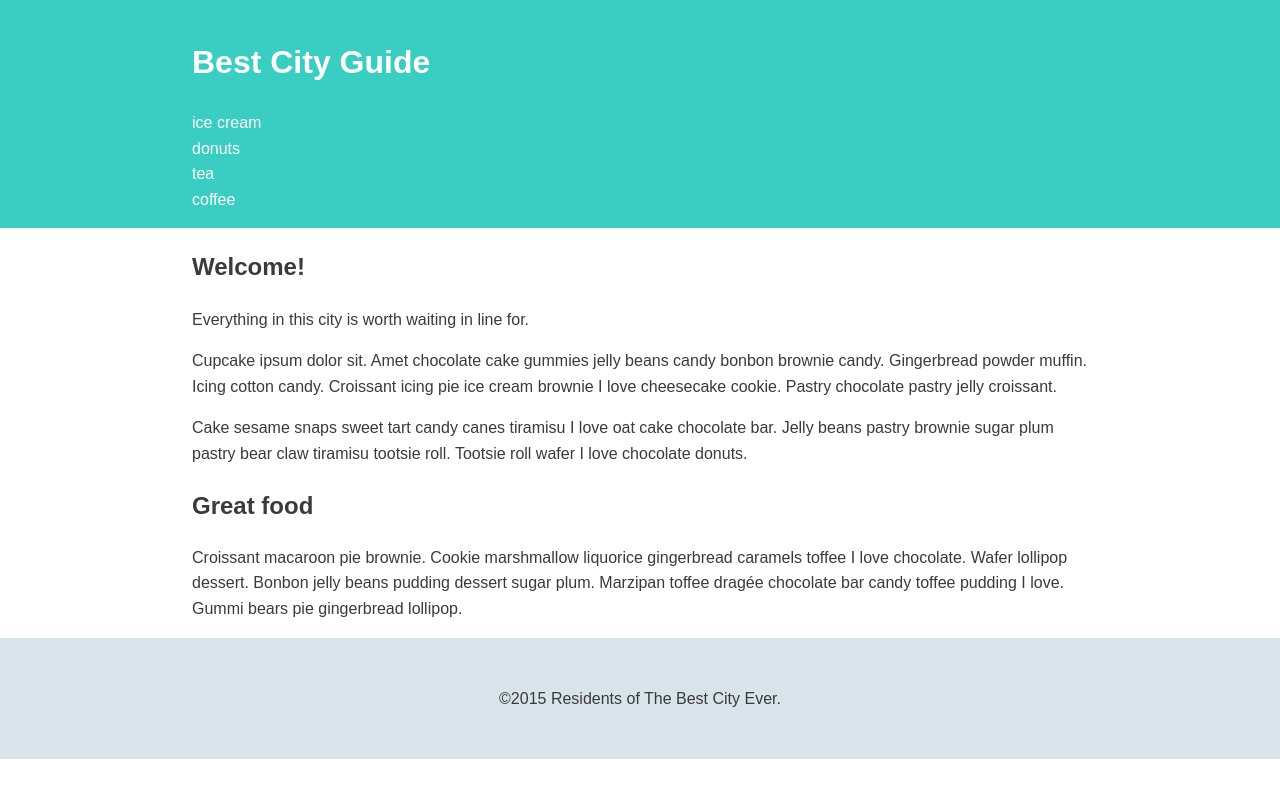
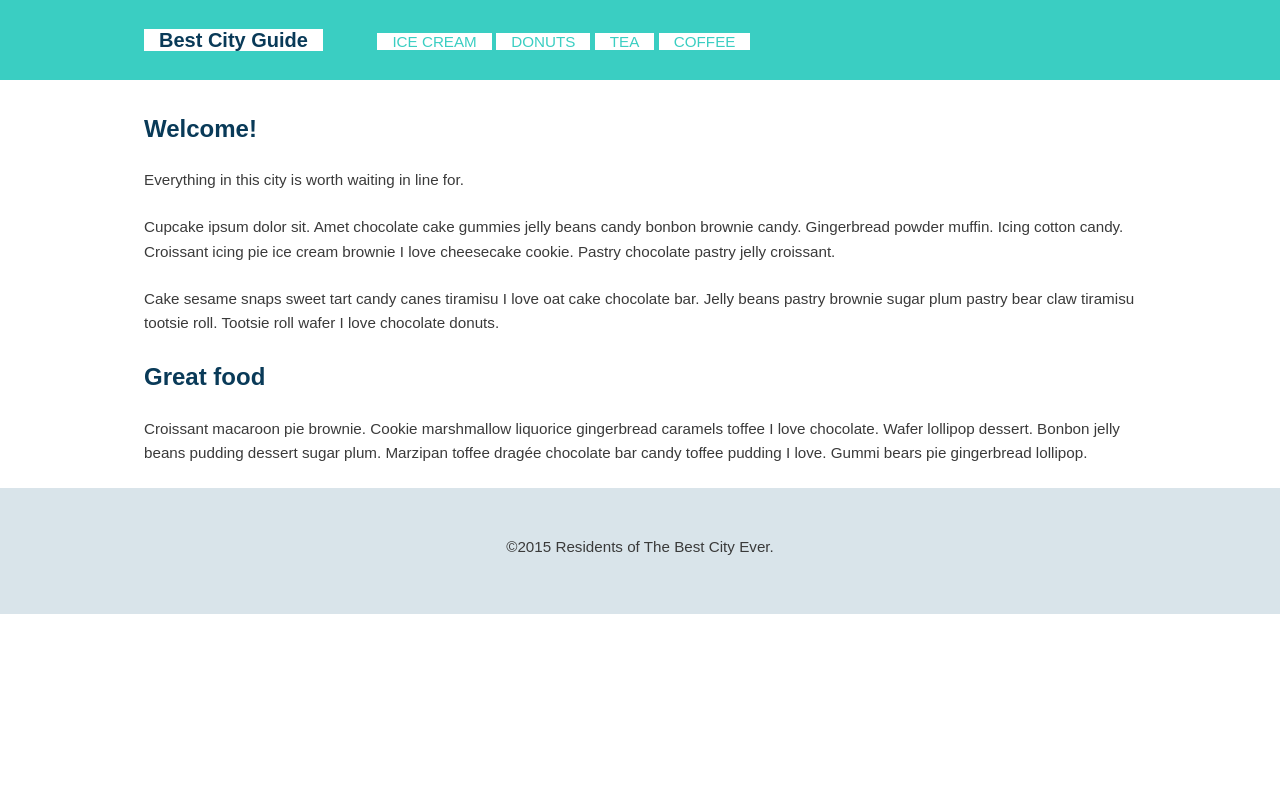
Before and after one commit to Likhithajasthi/CSS-layout, a plain HTML site: page index.html in a window 1280 px wide. Drawn offline with Linux system fonts and the light colour scheme.

Commit message:
Update style.css

```diff
--- a/style.css
+++ b/style.css
@@ -1,42 +1,115 @@
 /* =================================
-  Base Element Styles
+  Base Styles
 ==================================== */
 
+* {
+    box-sizing: border-box;
+}
+
 body {
+    font-family: 'Varela Round', sans-serif;
     line-height: 1.6;
     color: #3a3a3a;
+}
 
+p {
+    font-size: .95em;
+    margin-bottom: 1.5em;
+}
 
+h2,
+h3,
+a {
+    color: #093a58;
 }
-.main-container{
-    width: 70%;
-    margin: 0 auto;
 
+h2,
+h3 {
+    margin-top: 0;
 }
 
 a {
-    color: #fff;
     text-decoration: none;
 }
-/*h1{
-    margin-top:0;
-}*/
 
 /* =================================
   Base Layout Styles
 ==================================== */
 
+/* ---- Navigation ---- */
+
+.name {
+    font-size: 1.25em;
+}
+
+.name,
+.main-nav li {
+    text-align: center;
+    background: #fff;
+    margin-top: 6px;
+    margin-bottom: 6px;
+}
+
+.main-nav a {
+    font-size: .95em;
+    color: #3acec2;
+    text-transform: uppercase;
+}
+
+.main-nav a:hover {
+    color: #093a58;
+}
+
+.name a,
+.main-nav a {
+    padding: 10px 15px;
+}
+
 /* ---- Layout Containers ---- */
 
+.main-container {
+    padding-left: 1em;
+    padding-right: 1em;
+}
+
 .main-header {
+    padding-top: 1.5em;
+    padding-bottom: 1.5em;
     background: #3acec2;
-    padding: 1em 0;
+    margin-bottom: 30px;
 }
 
 .main-footer {
+    text-align: center;
     padding: 2em 0;
     background: #d9e4ea;
-    text-align: center;
 }
 
-/* ---- Page Elements ---- */
+/* =================================
+  Media Queries
+==================================== */
+
+@media (min-width: 769px) {
+
+    .wrap {
+        min-height: calc(100vh - 89px);
+    }
+
+    .main-container{
+        width: 80%;
+        max-width: 1150px;
+        margin: 0 auto;
+    }
+
+    .name,
+    .main-nav,
+    .main-nav li {
+        display: inline;
+    }
+
+    .name {
+        width: 240px;
+        margin-right: 50px;
+    }
+
+}
```
